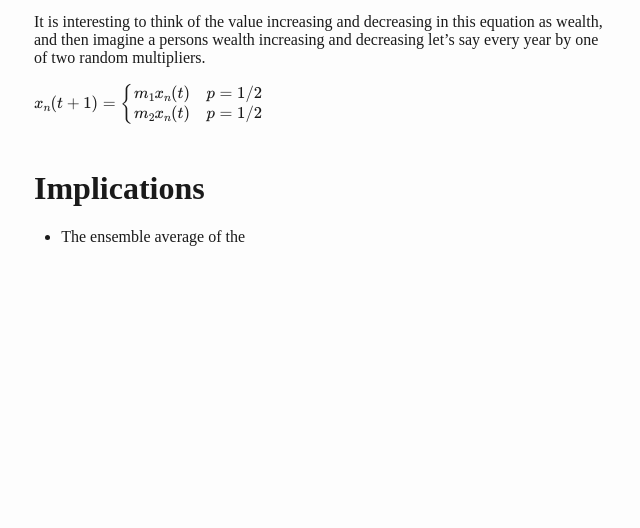
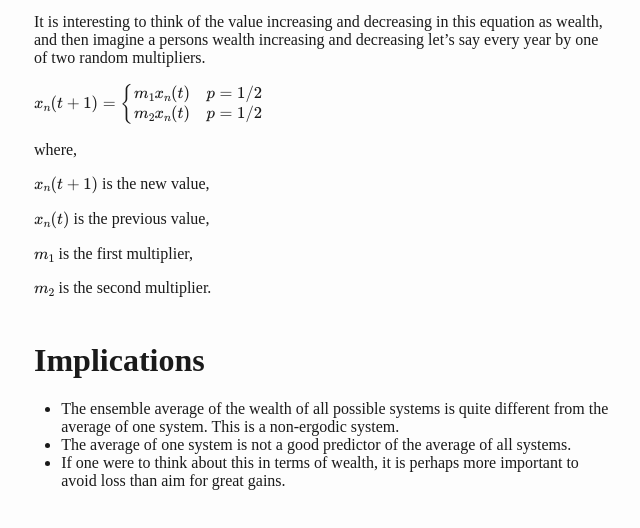
Before and after one commit to abhishekmishra/wealth-simulator, a plain HTML site: page background.html in a window 1280 px wide. Shown: the part 1825-2353 px from the top of the page, without its empty margins (318-958 px from the left). Before the commit the page ends 2137 px from the top, so only its background shows below. Drawn offline with nearby package versions, Linux system fonts and the light colour scheme.

Commit message:
implications

```diff
--- a/background.html
+++ b/background.html
@@ -6,6 +6,7 @@
   <meta name="viewport" content="width=device-width, initial-scale=1.0, user-scalable=yes" />
   <meta name="author" content="Abhishek Mishra" />
   <meta name="dcterms.date" content="2025-04-13" />
+  <meta name="keywords" content="wealth, simulator, ergodicity, non-ergodic, system" />
   <title>Background for the Wealth Simulator</title>
   <style>
     html {
@@ -251,9 +252,24 @@ multipliers.</p>
 <p><span class="math inline">\(x_{n} (t+1) = \begin{cases} m_{1}
 x_{n}(t) &amp; p=1/2\\m_{2} x_{n}(t) &amp;
 p=1/2\end{cases}\)</span></p>
+<p>where,</p>
+<p><span class="math inline">\(x_{n} (t+1)\)</span> is the new
+value,</p>
+<p><span class="math inline">\(x_{n} (t)\)</span> is the previous
+value,</p>
+<p><span class="math inline">\(m_{1}\)</span> is the first
+multiplier,</p>
+<p><span class="math inline">\(m_{2}\)</span> is the second
+multiplier.</p>
 <h1 id="implications">Implications</h1>
 <ul>
-<li>The ensemble average of the</li>
+<li>The ensemble average of the wealth of all possible systems is quite
+different from the average of one system. This is a non-ergodic
+system.</li>
+<li>The average of one system is not a good predictor of the average of
+all systems.</li>
+<li>If one were to think about this in terms of wealth, it is perhaps
+more important to avoid loss than aim for great gains.</li>
 </ul>
 </body>
 </html>
```
Also changed, not shown: 1 other file.
